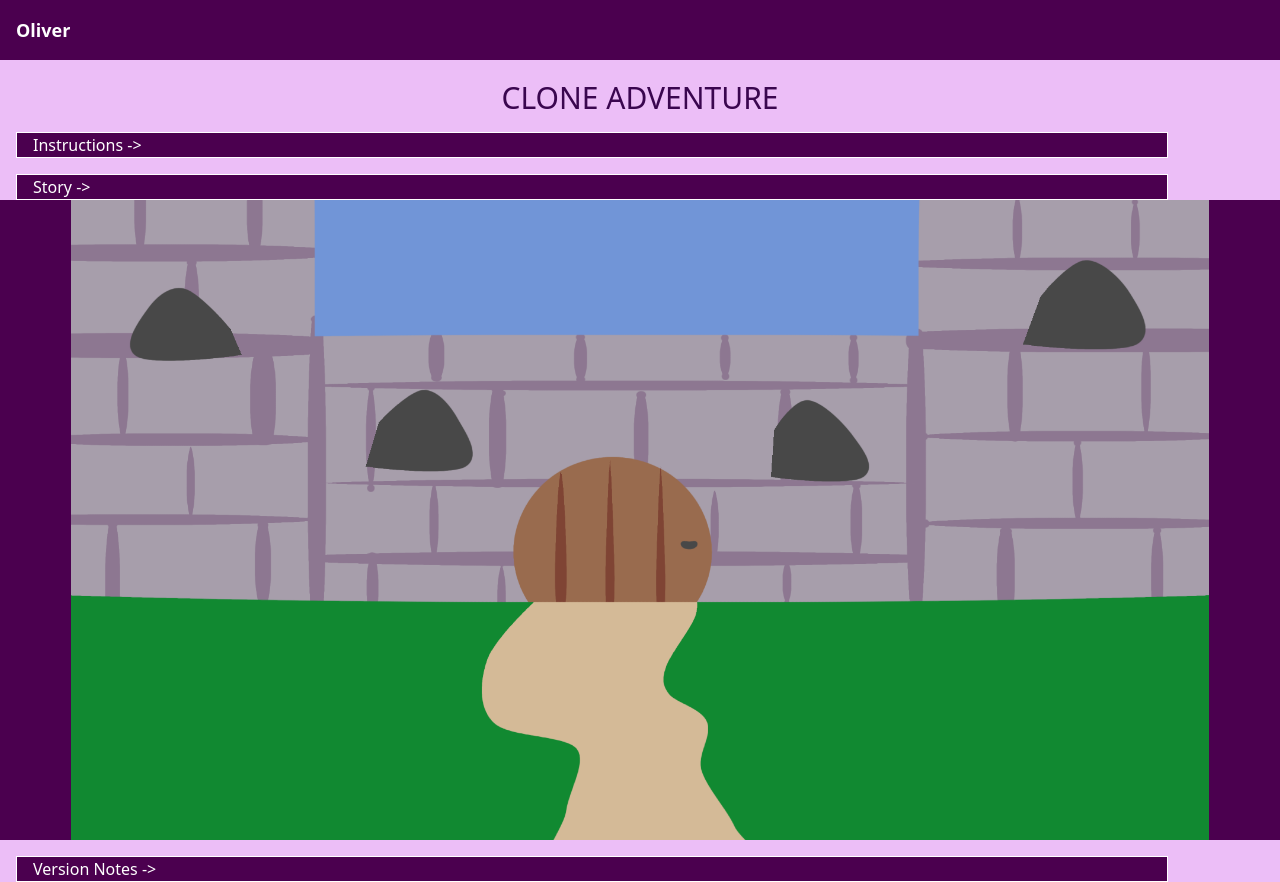
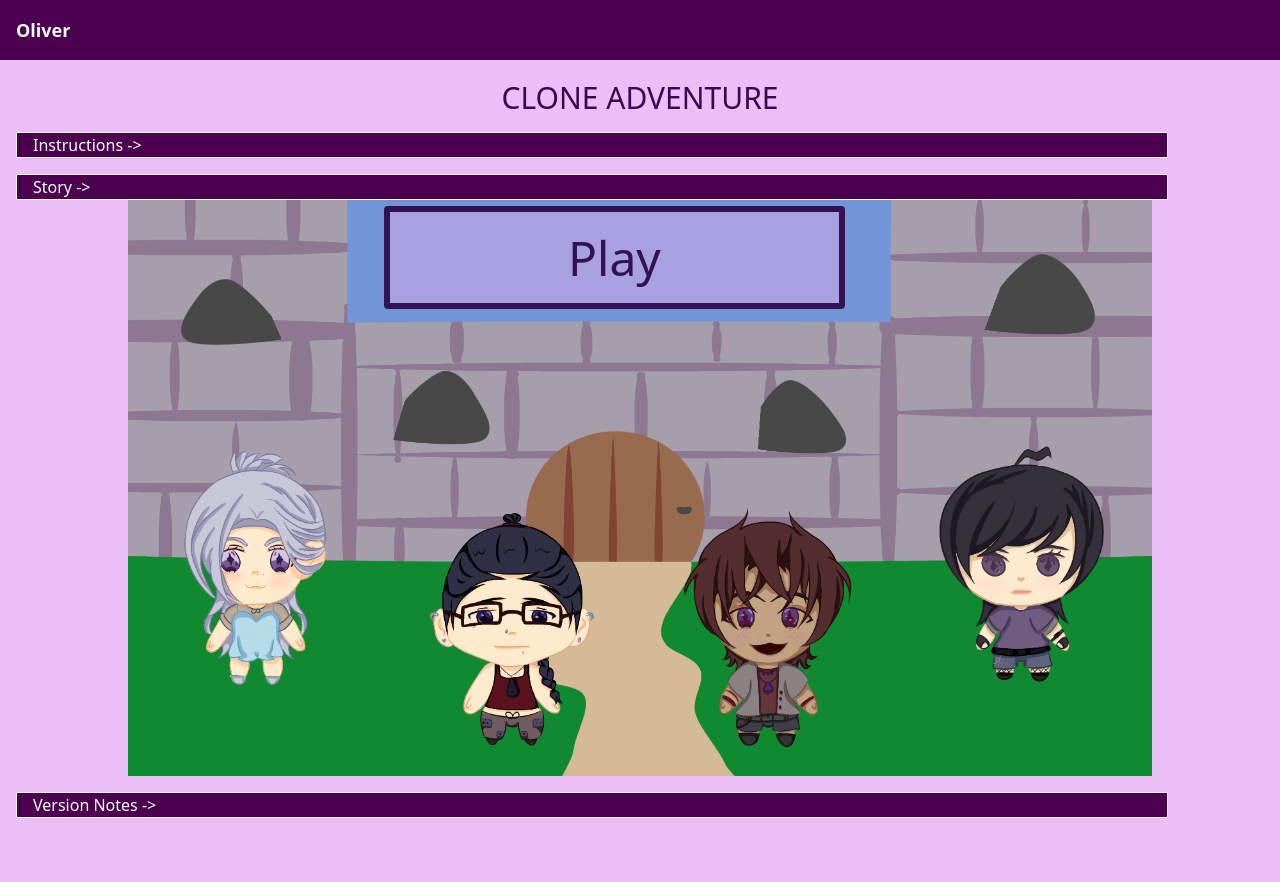
Before and after one commit to Oliver-Gi/CloneAdventure, a React (Vite) app: page / in a window 1280 px wide. After the commit the page ends 818 px from the top, so only its background shows below. Built offline with nearby package versions, Linux system fonts and the light colour scheme.

Commit message:
Styled the main menu screen
Added play button (unfunctional) and character sprites (design only).

```diff
--- a/src/App.jsx
+++ b/src/App.jsx
@@ -16,7 +16,7 @@ function App() {
     <Title/>
     <Instructions/>
     <Story/>
-    <div class="bg-fuchsia-950">
+    <div>
       <Game/>
     </div>
     <Version/>
--- /dev/null
+++ b/src/GameScreens/startScreen.jsx
@@ -0,0 +1,32 @@
+import '../App.css'
+import React from 'react'
+import { createContext, useContext, useState } from 'react';
+import { ScreenContext } from '../Static/game';
+import Caidyn from '../Resources/Sprites/Caidyn/caidynSelect.png'
+import Luka from '../Resources/Sprites/Luka/lukaSelect.png'
+import Ollie from '../Resources/Sprites/Ollie/ollieSelect.png'
+import Ren from '../Resources/Sprites/Ren/renSelect.png'
+
+
+const StartScreen = () => {
+    return(
+            <div class="bg-[url('../Resources/Backgrounds/startScreen.png')] bg-no-repeat bg-cover bg-center w-[80vw] h-[45vw] ml-[10vw]">
+                <button class="mt-[0.5vw] ml-[20vw] w-[36vw] h-[8vw] bg-[#c5a8e7a5] text-[#311255]
+                rounded-sm border-[0.05rem] border-[#311255] text-[1rem]
+                sm:text-[1.75rem] sm:border-[0.1rem]
+                md:text-[2rem] md:border-[0.2rem]
+                lg:text-[2.5rem] lg:border-[0.3rem]
+                xl:text-[3rem] xl:border-[0.4rem]
+                2xl:text-[4rem] 2xl:border-[0.5rem]
+                hover:border-[#541132] hover:bg-[#e8a9c8bf] hover:text-[#541132]">Play</button>
+                <div class="flex flex-row w-[70vw]">
+                    <img class="h-[20vw] mt-[10vw]" src={Caidyn} alt="Caidyn"/>
+                    <img class="h-[20vw] mt-[15vw]" src={Luka} alt="Caidyn"/>
+                    <img class="h-[20vw] mt-[15vw]" src={Ollie} alt="Caidyn"/>
+                    <img class="h-[20vw] mt-[10vw]" src={Ren} alt="Caidyn"/>
+                </div>
+            </div>
+    )
+}
+
+export default StartScreen
--- a/src/Static/game.jsx
+++ b/src/Static/game.jsx
@@ -1,10 +1,16 @@
 import '../App.css'
 import React from 'react'
+import { createContext, useContext, useState } from 'react';
+import StartScreen from '../GameScreens/startScreen';
+
+export const ScreenContext = createContext(null);
 
 const Game = () => {
+    const [screen, setScreen] = useState('start')
     return(
-        <div class="bg-[url('../Resources/Backgrounds/startScreen.png')] bg-no-repeat bg-contain bg-center w-[100vw] h-[80vh]">
-        </div>
+        <ScreenContext.Provider value={screen}>
+            {screen  === 'start' && <StartScreen/>}
+        </ScreenContext.Provider>
     )
 }
 
--- a/src/Static/versionNotes.jsx
+++ b/src/Static/versionNotes.jsx
@@ -20,6 +20,9 @@ const Version = () =>{
                         <div class="ml-[1rem] pb-[1vh]">
                         <strong>18/03/2025</strong><br/><br/>
                         Added background image to the game screen. Need to figure out how I will change it on button click.
+                        Designed start screen, added (not currently functional) start button and sprites.<br/><br/>
+                        <strong>NEXT STEPS:</strong><br/>
+                        Redraw sprites: Change skin tones to match Alexavier, change Ollie's colour scheme, redraw Luka (and maybe Ren).
                         </div>
                     </div>
             </div>}
```
